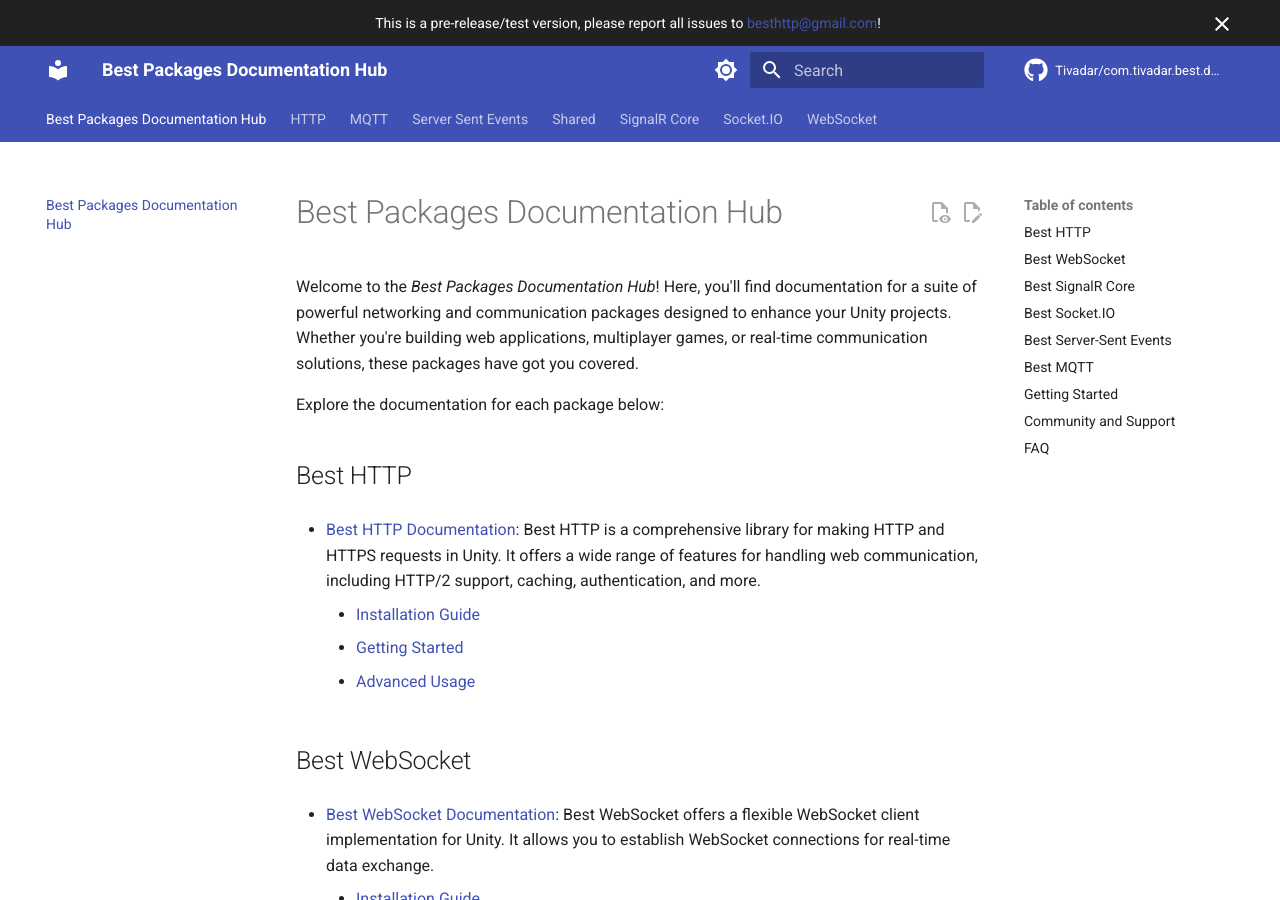
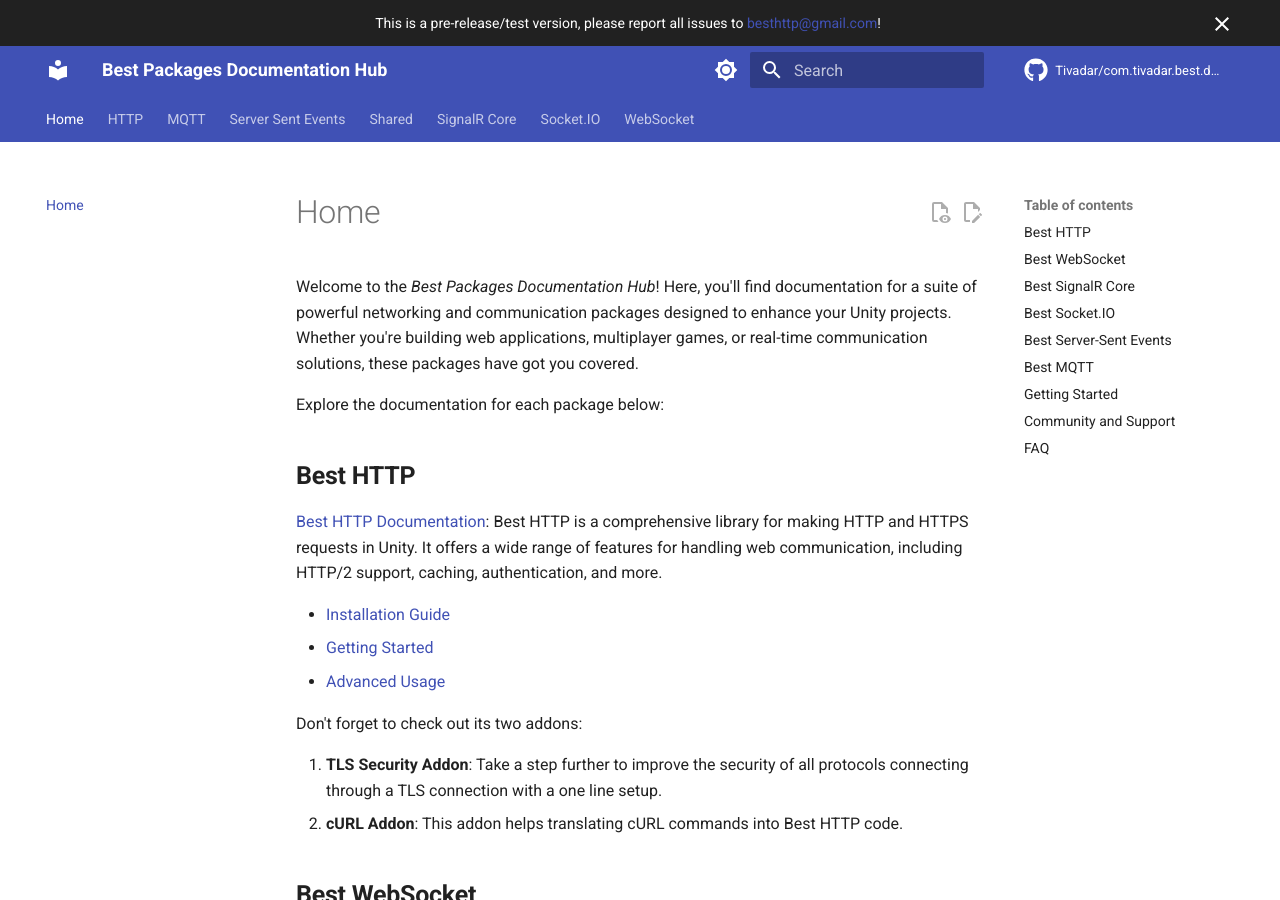
Before and after one commit to Benedicht/com.tivadar.best.documentation, an MkDocs documentation site: the page built from docs/index.md, in a window 1280 px wide and 900 px high. Built offline with MkDocs 1.6.1 and Material for MkDocs 9.7.7, drawn with Linux system fonts in a browser that asks for light colours; comment, search, counter and statistics services are not loaded.

Commit message:
Better formatted landing page, more info on http landing, added FAQ

```diff
--- a/docs/index.md
+++ b/docs/index.md
@@ -1,64 +1,69 @@
-# Best Packages Documentation Hub
+# Home
 
 Welcome to the _Best Packages Documentation Hub_! Here, you'll find documentation for a suite of powerful networking and communication packages designed to enhance your Unity projects.
 Whether you're building web applications, multiplayer games, or real-time communication solutions, these packages have got you covered.
 
 Explore the documentation for each package below:
 
-## Best HTTP
+## **Best HTTP**
 
-- [Best HTTP Documentation](HTTP\index.md): Best HTTP is a comprehensive library for making HTTP and HTTPS requests in Unity.
+[Best HTTP Documentation](HTTP\index.md): Best HTTP is a comprehensive library for making HTTP and HTTPS requests in Unity.
 It offers a wide range of features for handling web communication, including HTTP/2 support, caching, authentication, and more.
 
-	- [Installation Guide](HTTP\installation.md)
-	- [Getting Started](HTTP\guides\getting-started.md)
-	- [Advanced Usage](HTTP\advanced-usage\index.md)
+- [Installation Guide](HTTP\installation.md)
+- [Getting Started](HTTP\guides\getting-started.md)
+- [Advanced Usage](HTTP\advanced-usage\index.md)
 
-## Best WebSocket
+Don't forget to check out its two addons:
 
-- [Best WebSocket Documentation](link-to-best-websocket-docs): Best WebSocket offers a flexible WebSocket client implementation for Unity.
+1. **TLS Security Addon**: Take a step further to improve the security of all protocols connecting through a TLS connection with a one line setup.
+2. **cURL Addon**: This addon helps translating cURL commands into Best HTTP code.
+
+## **Best WebSocket**
+
+[Best WebSocket Documentation](link-to-best-websocket-docs): Best WebSocket offers a flexible WebSocket client implementation for Unity.
 It allows you to establish WebSocket connections for real-time data exchange.
 
-	- [Installation Guide](installation-guide.md)
-	- [Getting Started](getting-started.md)
-	- [Advanced Usage](advanced-usage.md)
+- [Installation Guide](installation-guide.md)
+- [Getting Started](getting-started.md)
+- [Advanced Usage](advanced-usage.md)
 
-## Best SignalR Core
+## **Best SignalR Core**
 
-- [Best SignalR Core Documentation](link-to-best-signalr-docs): Best SignalR Core enables real-time, bidirectional communication using the SignalR Core protocol.
+[Best SignalR Core Documentation](link-to-best-signalr-docs): Best SignalR Core enables real-time, bidirectional communication using the SignalR Core protocol.
 Incorporate real-time features like chat, notifications, and multiplayer gaming into your Unity projects.
 
-	- [Installation Guide](installation-guide.md)
-	- [Getting Started](getting-started.md)
-	- [Advanced Usage](advanced-usage.md)
+- [Installation Guide](installation-guide.md)
+- [Getting Started](getting-started.md)
+- [Advanced Usage](advanced-usage.md)
 
-## Best Socket.IO
+## **Best Socket.IO**
 
-- [Best Socket.IO Documentation](link-to-best-socketio-docs): Best Socket.IO is a library for integrating with Socket.IO, a popular real-time communication framework.
+[Best Socket.IO Documentation](link-to-best-socketio-docs): Best Socket.IO is a library for integrating with Socket.IO, a popular real-time communication framework.
 Use it to create WebSocket-based applications and games with ease.
 
-	- [Installation Guide](installation-guide.md)
-	- [Getting Started](getting-started.md)
-	- [Advanced Usage](advanced-usage.md)
+- [Installation Guide](installation-guide.md)
+- [Getting Started](getting-started.md)
+- [Advanced Usage](advanced-usage.md)
 
-## Best Server-Sent Events
+## **Best Server-Sent Events**
 
-- [Best Server-Sent Events Documentation](link-to-best-sse-docs): Best Server-Sent Events provides an efficient and easy-to-use implementation of the Server-Sent Events (SSE) protocol.
+[Best Server-Sent Events Documentation](link-to-best-sse-docs): Best Server-Sent Events provides an efficient and easy-to-use implementation of the Server-Sent Events (SSE) protocol.
 Use it to establish real-time, unidirectional communication between your server and Unity application.
 
-	- [Installation Guide](installation-guide.md)
-	- [Getting Started](getting-started.md)
-	- [Advanced Usage](advanced-usage.md)
+- [Installation Guide](installation-guide.md)
+- [Getting Started](getting-started.md)
+- [Advanced Usage](advanced-usage.md)
 
 ---
 
-## Best MQTT
+## **Best MQTT**
 
-- [Best MQTT Documentation](link-to-best-mqtt-docs): Best MQTT is a feature-rich MQTT client library for Unity. Use it to implement MQTT-based communication in your applications, enabling efficient and scalable messaging between devices and servers.
+[Best MQTT Documentation](link-to-best-mqtt-docs): Best MQTT is a feature-rich MQTT client library for Unity. Use it to implement MQTT-based communication in your applications, enabling efficient and scalable messaging between devices and servers.
 
-	- [Installation Guide](installation-guide.md)
-	- [Getting Started](getting-started.md)
-	- [Advanced Usage](advanced-usage.md)
+- [Installation Guide](installation-guide.md)
+- [Getting Started](getting-started.md)
+- [Advanced Usage](advanced-usage.md)
 
 ## Getting Started
 
```
Also changed, not shown: docs/HTTP/faq.md (added, +22 -0 lines), docs/HTTP/index.md (+9 -2 lines).
